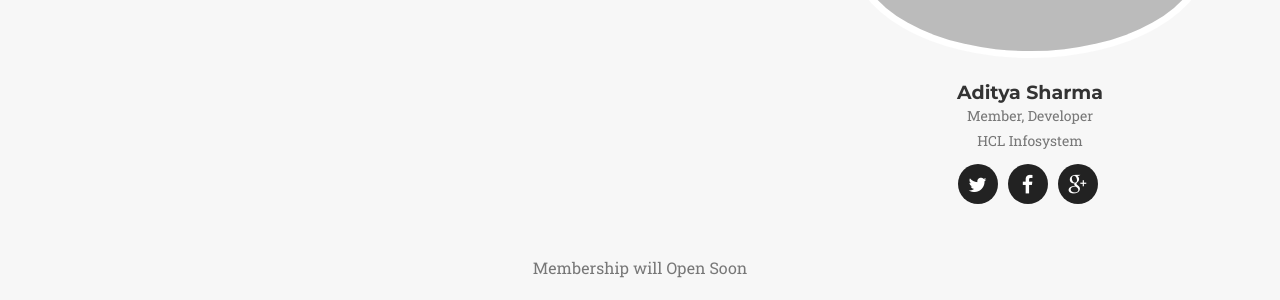
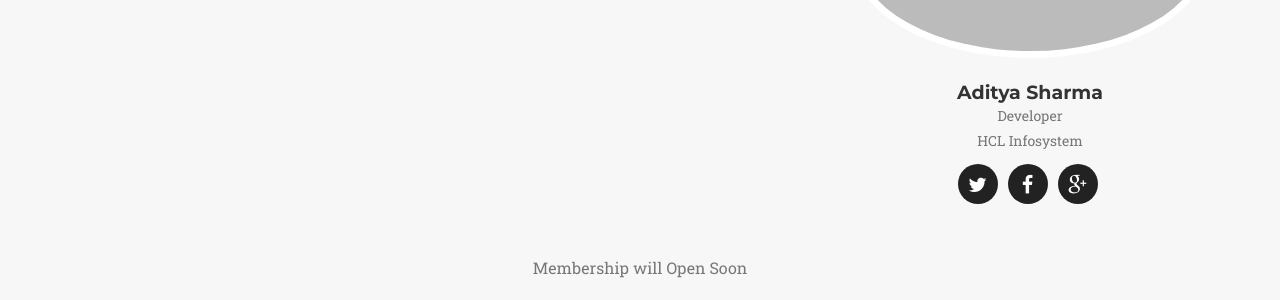
Before and after one commit to gdgbirgunj/gdgbirgunj.org, a Jekyll site: the page built from index.html, in a window 1280 px wide and 900 px high, scrolled down 4132 px. Shown: the part 154-454 px from the top of the window. Built offline with Jekyll 4.4.1, drawn with Linux system fonts in a browser that asks for light colours; some web fonts are replaced.

Commit message:
minor updates

```diff
--- a/_config.yml
+++ b/_config.yml
@@ -50,7 +50,7 @@ people:
 
 - name: Aditya Sharma
   pic: 1
-  position: Member, Developer<br>HCL Infosystem
+  position: Developer<br>HCL Infosystem
   social:
     - title: twitter
       url: https://twitter.com/aditya9972
```
